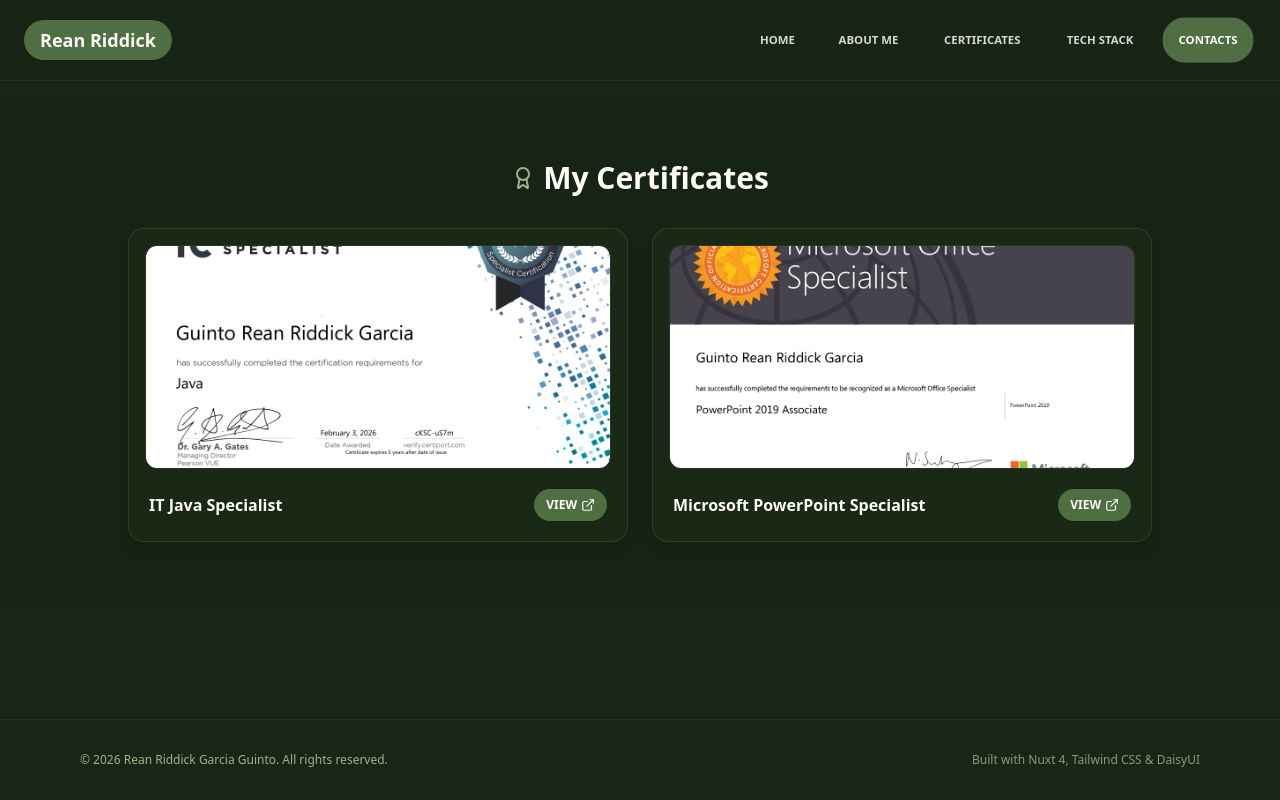
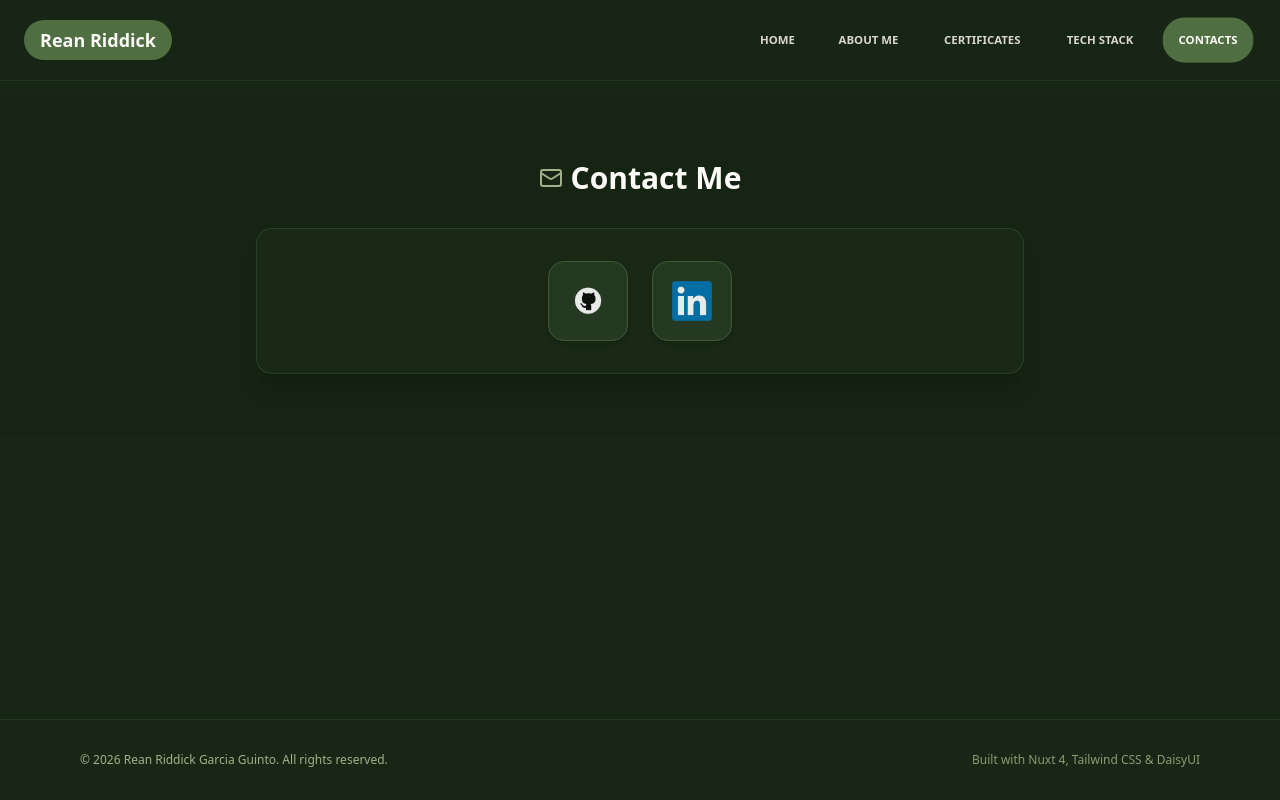
Before and after one commit to riddickkkk/portfolio-nuxt, a Nuxt app: page /contacts in a window 1280 px wide. Built offline with nearby package versions, Linux system fonts and the light colour scheme.

Commit message:
fix render ContactSection

```diff
--- a/app/pages/contacts.vue
+++ b/app/pages/contacts.vue
@@ -1,5 +1,5 @@
 <template>
   <div class="pt-24 pb-16">
-    <CertificatesSection />
+    <ContactSection />
   </div>
 </template>
```
